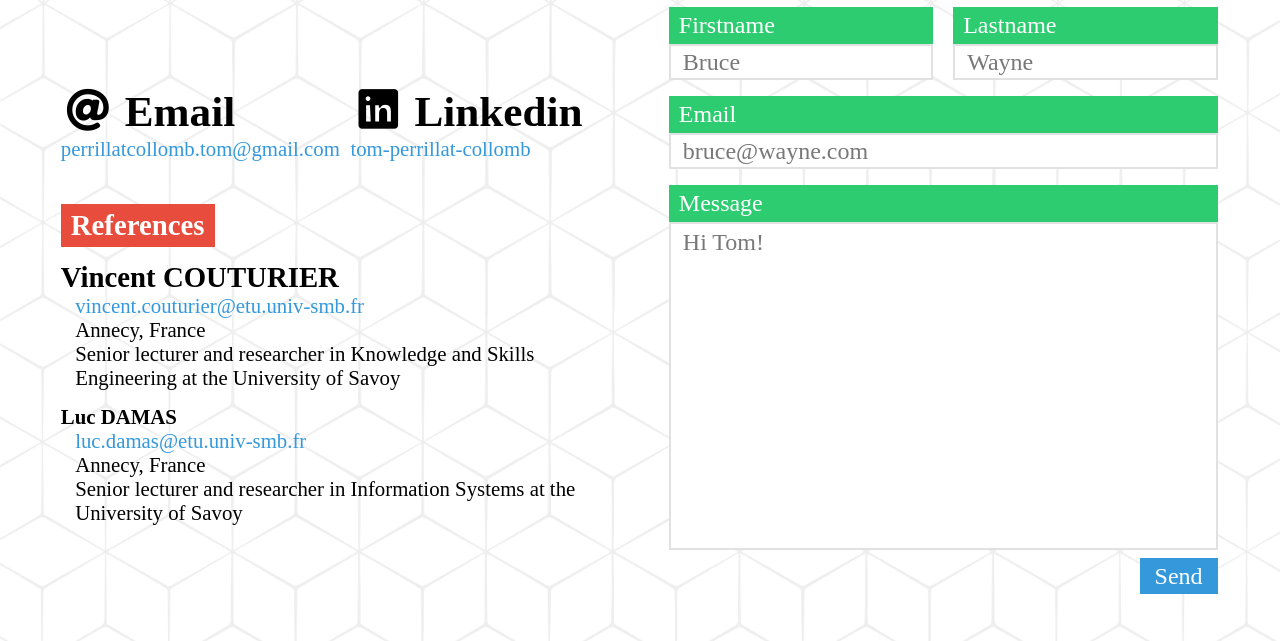
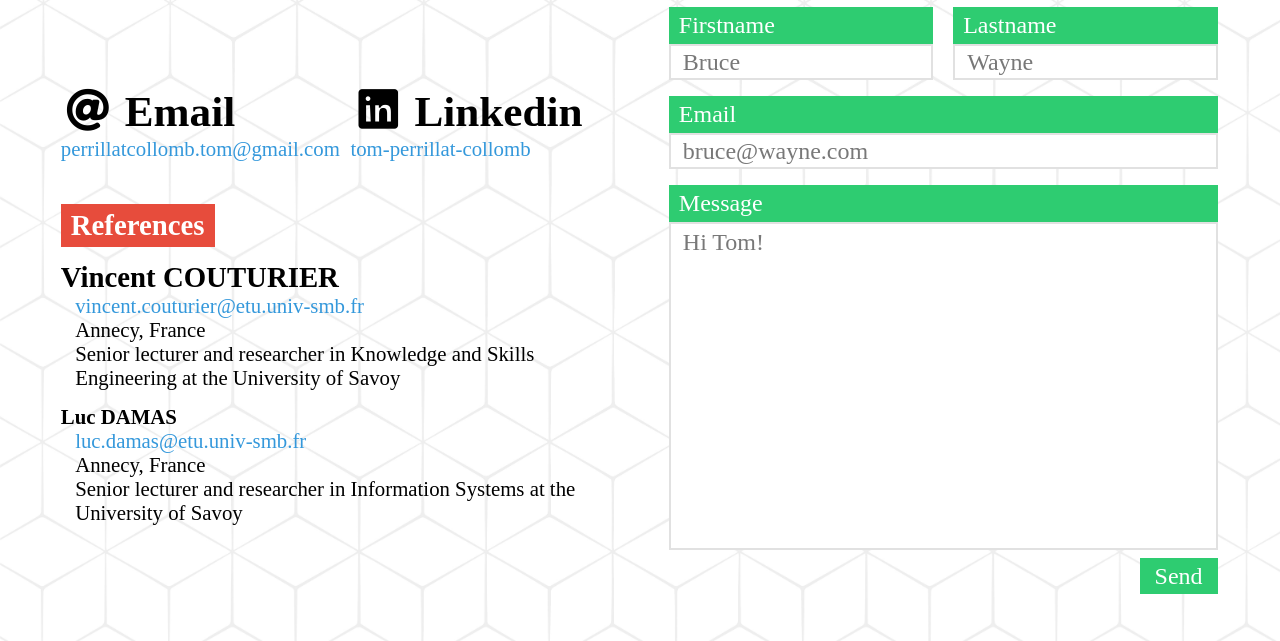
Before and after one commit to tomperr/portfolio, a PHP site: page / in a window 1280 px wide. Shown: the part 5242-5883 px from the top of the page. Run offline with PHP 8.4, Linux system fonts and the light colour scheme; some web fonts are replaced.

Commit message:
modify submit form button color

```diff
--- a/css/general.css
+++ b/css/general.css
@@ -344,7 +344,7 @@ form {
 	left: 0;
 	width: 0;
 	height: 2px;
-	background-color: #3399FF;
+	background-color: #2ecc71;
 	transition: 0.4s;
 }
 
@@ -363,7 +363,7 @@ form {
 }
 
 .form-control > textarea:focus {
-	border-color: #3399FF;
+	border-color: #2ecc71;
 }
 
 .form-control > input::placeholder, .form-control > textarea::placeholder {
@@ -372,10 +372,10 @@ form {
 
 input[type="submit"] {
 	height: 1.5em;
-	background-color: #3498db;
+	background-color: #2ecc71;
 	color: white;
 	font-size: 1.5em;
-	border: 3px solid #3498db;
+	border: 3px solid #2ecc71;
 	padding: 0px 0.5em;
 	transition: 0.5s all ease;
 }
```
